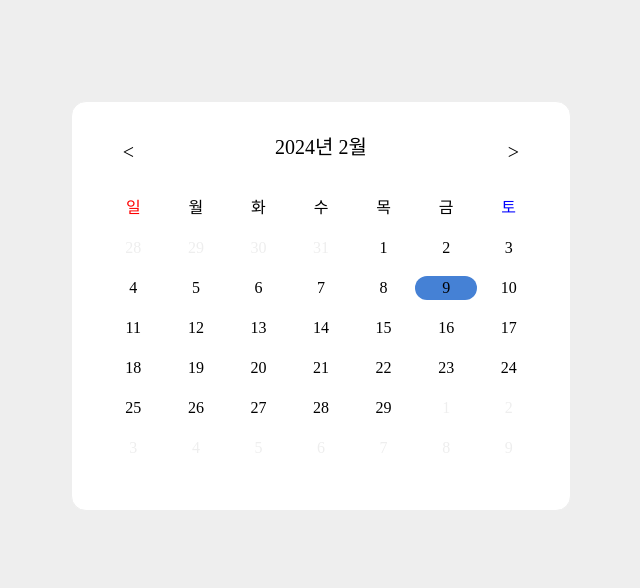
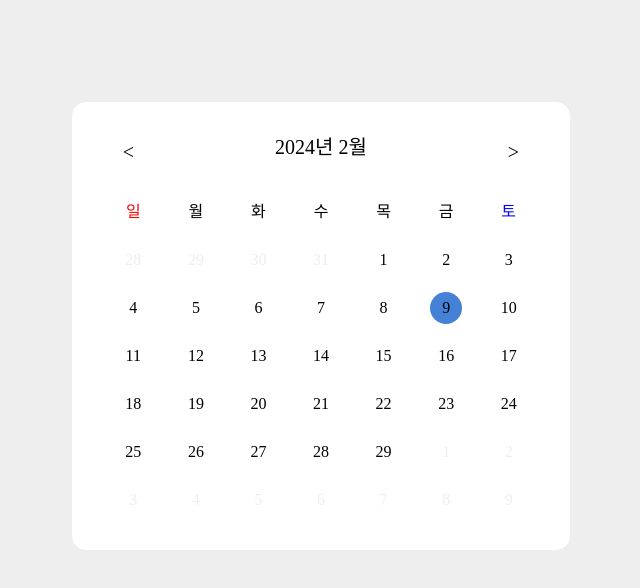
Before and after one commit to ljh37694/JavascriptPracticeProjects, a plain HTML site: page Calendar/index.html in a window 1280 px wide. Shown: the whole page, without its empty margins (319-959 px from the left). Drawn offline with nearby package versions, Linux system fonts and the light colour scheme; a web font is replaced by a local one.

Commit message:
날짜에 마우스 올렸을 때 더 이쁘게 함

```diff
--- a/Calendar/main.js
+++ b/Calendar/main.js
@@ -1,7 +1,10 @@
 function makeDateItem(number, color = "black") {
-    let dateItem = document.createElement("p");
-    dateItem.innerHTML = number;
-    dateItem.style.color = color;
+    let dateItem = document.createElement("div"), content = document.createElement("p");
+    dateItem.className = "date-col";
+    content.innerHTML = number;
+    content.style.color = color;
+
+    dateItem.appendChild(content);
 
     return dateItem;
 }
@@ -33,11 +36,11 @@ function makeCurCalendar(date) { // date-row가 7개 담긴 Array return
         let dayItem = makeDateItem(d);
 
         if (d == "일") {
-            dayItem.style.color = "red";
+            dayItem.firstChild.style.color = "red";
         }
 
         else if (d == "토") {
-            dayItem.style.color = "blue";
+            dayItem.firstChild.style.color = "blue";
         }
 
         calendar[0].appendChild(dayItem);
@@ -56,7 +59,7 @@ function makeCurCalendar(date) { // date-row가 7개 담긴 Array return
         let dateItem = makeDateItem(d);
 
         if (d == curDate.getDate()) {
-            dateItem.style.backgroundColor = "rgb(69, 129, 213)";
+            dateItem.firstChild.style.backgroundColor = "rgb(69, 129, 213)";
         }
 
         calendar[parseInt(start / 7 + 1)].appendChild(dateItem);
--- a/Calendar/style.scss
+++ b/Calendar/style.scss
@@ -26,7 +26,7 @@ $blue: rgb(69, 129, 213);
     margin-top: 100px;
     background-color: #fff;
     width: 500px;
-    height: 410px;
+    height: 450px;
     border: 1px solid #eee;
     border-radius: 15px;
     font-family: omyu_pretty;
@@ -50,13 +50,25 @@ $blue: rgb(69, 129, 213);
     justify-content: center;
 }
 
-.date-row > p {
+.date-col {
     width: calc(100% / 7);
-    text-align: center;
-    border-radius: 50px;
+    display: flex;
+    justify-content: center;
+    align-items: center;
+
+    p {
+        width: 2em;
+        height: 2em;
+        border-radius: 50px;
+        text-align: center;
+        vertical-align: middle;
+        display: flex;
+        align-items: center;
+        justify-content: center;
+    }
 }
 
-.date-row:not(:first-child) > p:hover {
+.date-row:not(:first-child) > .date-col > p:hover{
     background-color: $blue;
     border-radius: 50px;
 }
```
Also changed, not shown: Calendar/style.css, 1 other file.
